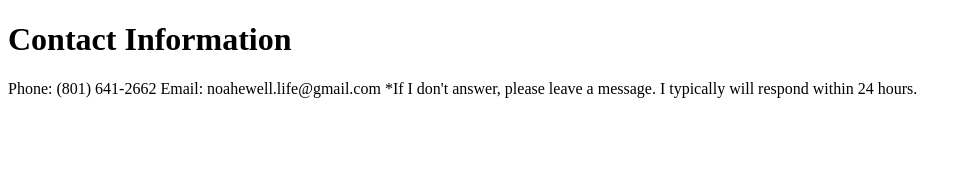
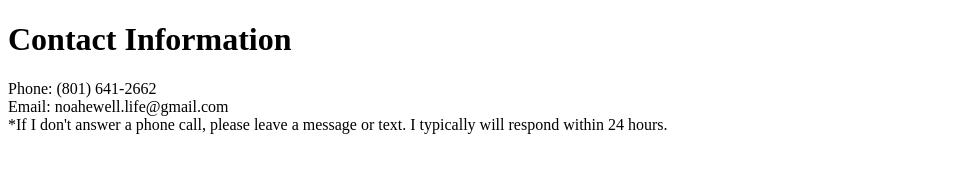
Before and after one commit to NoahEwell/resume, a plain HTML site: page public/contact.html in a window 1280 px wide. Shown: the whole page, without its empty margins (0-972 px from the left). Drawn offline with Linux system fonts and the light colour scheme.

Commit message:
More formatting fixes

```diff
--- a/public/contact.html
+++ b/public/contact.html
@@ -7,8 +7,8 @@
 </head>
 <body>
     <h1>Contact Information</h1>
-    Phone: (801) 641-2662
-    Email: noahewell.life@gmail.com
-    *If I don't answer, please leave a message. I typically will respond within 24 hours.
+    Phone: (801) 641-2662<br />
+    Email: noahewell.life@gmail.com<br />
+    *If I don't answer a phone call, please leave a message or text. I typically will respond within 24 hours.
 </body>
 </html>
```
